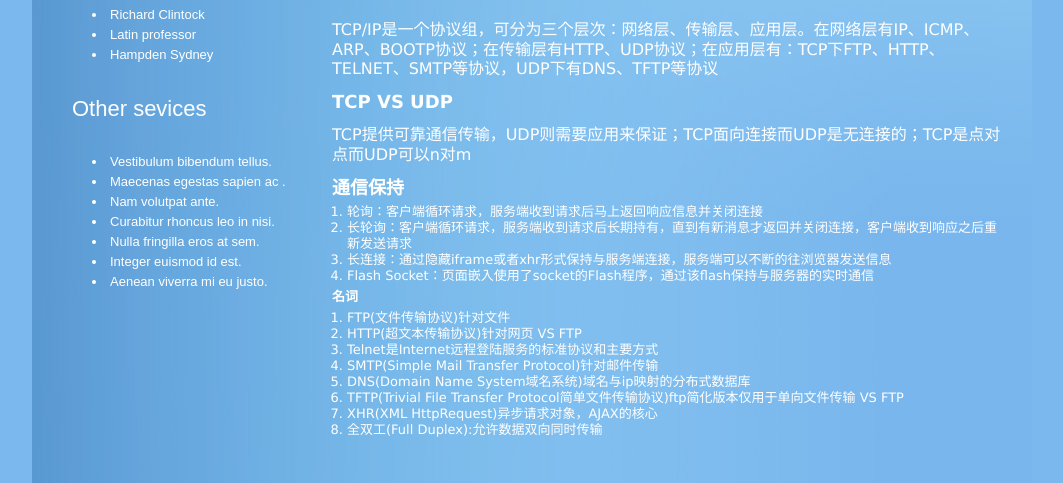
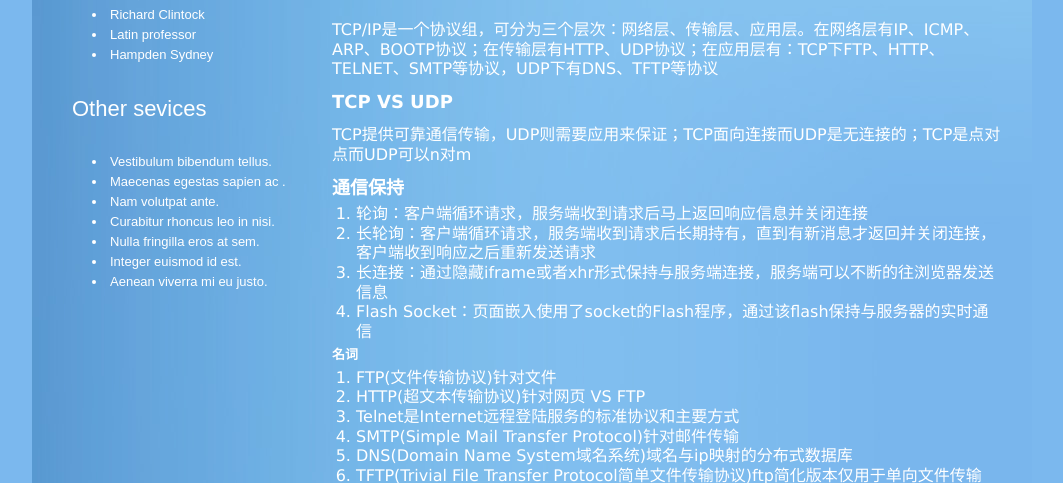
Before and after one commit to keith07/keith.github.io, a plain HTML site: page communication_tcp.html in a window 1280 px wide. Shown: the part 352-835 px from the top of the page, without its empty margins (108-1171 px from the left). Drawn offline with Linux system fonts and the light colour scheme.

Commit message:
gc 笔记

```diff
--- a/style.css
+++ b/style.css
@@ -86,8 +86,8 @@ article{font-family:Helvetica,Tahoma,Arial,sans-serif;font-size:16px;}
 article p{margin:7px 0;}
 article h3{font-size:18px;font-weight:bold;padding:5px 0;}
 article h4{font-weight:bold;padding:5px 0;}
-article ul{padding-left:15px;}
-article li{list-style:normal;}
+article ul{padding-left:24px;}
+article li{list-style:decimal;font-size:16px;}
 =======
 article{font-family:Helvetica,Tahoma,Arial,sans-serif;}
 article p{font-size:16px;margin:7px 0;}
```
